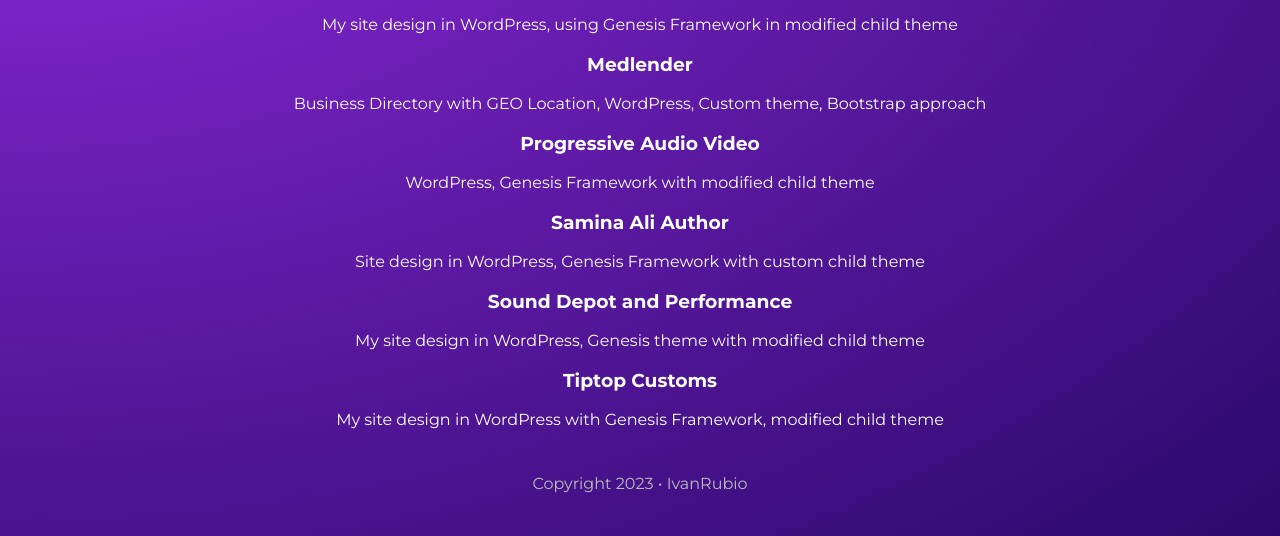
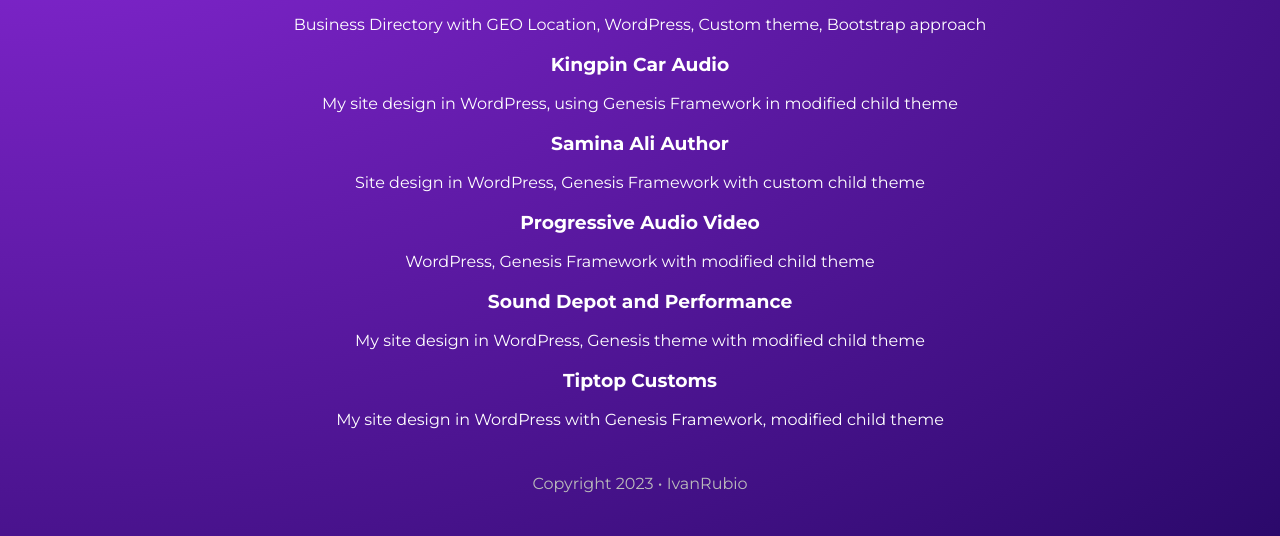
Before and after one commit to irubioph/gatsby-001-portfolio-helloworld, a Gatsby site: page /projects in a window 1280 px wide. Shown: the part 273-809 px from the top of the page. Built offline with nearby package versions, Linux system fonts and the light colour scheme; Gatsby itself is replaced by a stand-in of ours.

Commit message:
Lesson-14-Sorting-/-Ordering Inquiries

```diff
--- a/src/pages/projects/index.js
+++ b/src/pages/projects/index.js
@@ -32,7 +32,7 @@
 // export page query
 export const query = graphql`
   query ProjectPage {
-    allMarkdownRemark {
+    allMarkdownRemark(sort: {frontmatter: {date: ASC}}) {
       nodes {
         frontmatter {
           title
```
